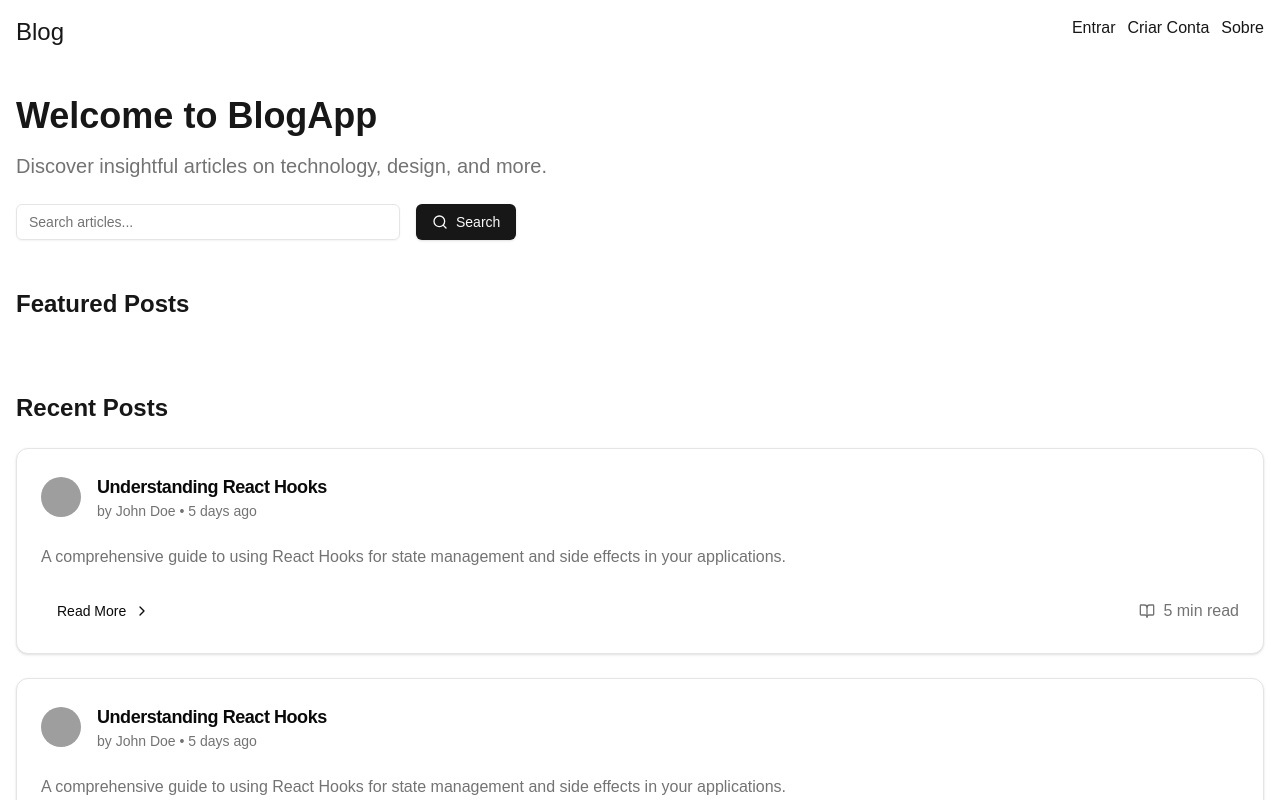
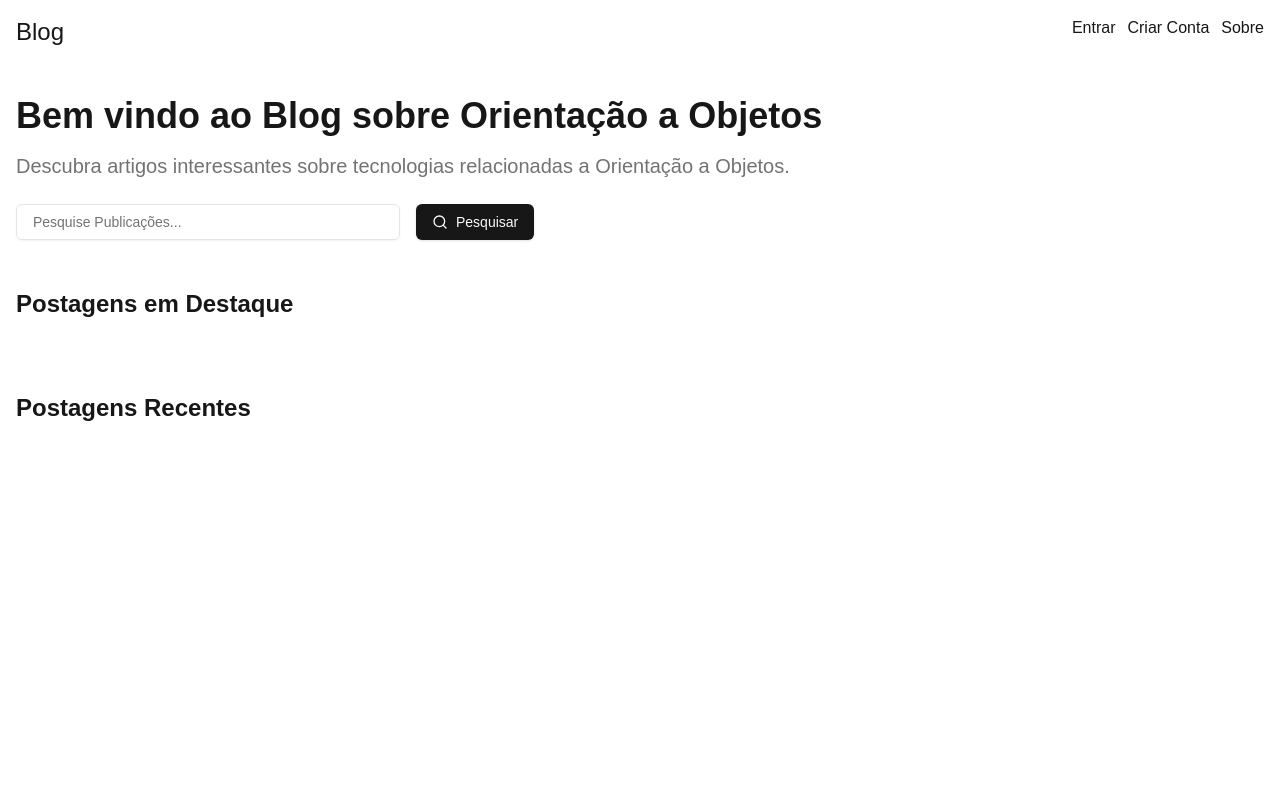
Before and after one commit to Gui-fga/blog_oo, a Next.js app: page / in a window 1280 px wide. Shown: the top 800 px of the page. Built offline with nearby package versions, Linux system fonts and the light colour scheme; grey boxes are pictures that could not be loaded.

Commit message:
estilizando a home pt-1

```diff
--- a/src/app/page.js
+++ b/src/app/page.js
@@ -1,10 +1,7 @@
 import Nav from "@/components/Nav";
-import Link from "next/link"
 import { Button } from "@/components/ui/button"
-import { Card, CardContent, CardFooter, CardHeader, CardTitle } from "@/components/ui/card"
 import { Input } from "@/components/ui/input"
-import { Avatar, AvatarFallback, AvatarImage } from "@/components/ui/avatar"
-import { BookOpen, ChevronRight, Search } from "lucide-react"
+import {Search} from "lucide-react"
 
 export default function Home() {
   return (
@@ -12,57 +9,26 @@ export default function Home() {
       <Nav/>
       <main className="container mx-auto px-4 py-8">
         <section className="mb-12">
-          <h1 className="text-4xl font-bold mb-4">Welcome to BlogApp</h1>
+          <h1 className="text-4xl font-bold mb-4">Bem vindo ao Blog sobre Orientação a Objetos</h1>
           <p className="text-xl text-muted-foreground mb-6">
-            Discover insightful articles on technology, design, and more.
+          Descubra artigos interessantes sobre tecnologias relacionadas a Orientação a Objetos.
           </p>
           <div className="flex space-x-4">
-            <Input placeholder="Search articles..." className="max-w-sm" />
+            <Input placeholder=" Pesquise Publicações..." className="max-w-sm" />
             <Button>
-              <Search className="mr-2 h-4 w-4" /> Search
+              <Search className="mr-2 h-4 w-4" /> Pesquisar
             </Button>
           </div>
         </section>
         <section className="mb-12">
-          <h2 className="text-2xl font-semibold mb-6">Featured Posts</h2>
+          <h2 className="text-2xl font-semibold mb-6">Postagens em Destaque</h2>
           <div className="grid md:grid-cols-2 gap-6">
           {/* parte dos cards */}
           </div>
         </section>
         <section>
-          <h2 className="text-2xl font-semibold mb-6">Recent Posts</h2>
-          <div className="space-y-6">
-            {[1, 2, 3].map((post) => (
-              <Card key={post}>
-                <CardHeader>
-                  <div className="flex items-center space-x-4">
-                    <Avatar>
-                      <AvatarImage src={`/placeholder-user.jpg`} alt="Author" />
-                      <AvatarFallback>AU</AvatarFallback>
-                    </Avatar>
-                    <div>
-                      <CardTitle className="text-lg">Understanding React Hooks</CardTitle>
-                      <p className="text-sm text-muted-foreground">by John Doe • 5 days ago</p>
-                    </div>
-                  </div>
-                </CardHeader>
-                <CardContent>
-                  <p className="text-muted-foreground">
-                    A comprehensive guide to using React Hooks for state management and side effects in your applications.
-                  </p>
-                </CardContent>
-                <CardFooter className="flex justify-between items-center">
-                  <Button variant="ghost">
-                    Read More <ChevronRight className="ml-2 h-4 w-4" />
-                  </Button>
-                  <div className="flex items-center text-muted-foreground">
-                    <BookOpen className="mr-2 h-4 w-4" />
-                    <span>5 min read</span>
-                  </div>
-                </CardFooter>
-              </Card>
-            ))}
-          </div>
+          <h2 className="text-2xl font-semibold mb-6">Postagens Recentes</h2>
+                    {/* parte dos recents cards */}
         </section>
       </main>
     </div>
--- a/src/components/cards.js
+++ b/src/components/cards.js
@@ -2,7 +2,7 @@ import { Card, CardContent, CardFooter, CardHeader, CardTitle } from "@/componen
 import { Button } from "@/components/ui/button"
 import { BookOpen, ChevronRight, Search } from "lucide-react"
 
-export default function Nav (){
+export default function Cards (){
     return(
         <div>
             <Card>
--- /dev/null
+++ b/src/components/recents_cards.js
@@ -0,0 +1,41 @@
+import { Card, CardContent, CardFooter, CardHeader, CardTitle } from "@/components/ui/card"
+import { Button } from "@/components/ui/button"
+import { BookOpen, ChevronRight, Search } from "lucide-react"
+import { Avatar, AvatarFallback, AvatarImage } from "@/components/ui/avatar"
+
+export default function Cards (){
+    return(
+        <div className="space-y-6">
+            {[1, 2, 3].map((post) => (
+              <Card key={post}>
+                <CardHeader>
+                  <div className="flex items-center space-x-4">
+                    <Avatar>
+                      <AvatarImage src={`/placeholder-user.jpg`} alt="Author" />
+                      <AvatarFallback>AU</AvatarFallback>
+                    </Avatar>
+                    <div>
+                      <CardTitle className="text-lg">Understanding React Hooks</CardTitle>
+                      <p className="text-sm text-muted-foreground">by John Doe • 5 days ago</p>
+                    </div>
+                  </div>
+                </CardHeader>
+                <CardContent>
+                  <p className="text-muted-foreground">
+                    A comprehensive guide to using React Hooks for state management and side effects in your applications.
+                  </p>
+                </CardContent>
+                <CardFooter className="flex justify-between items-center">
+                  <Button variant="ghost">
+                    Read More <ChevronRight className="ml-2 h-4 w-4" />
+                  </Button>
+                  <div className="flex items-center text-muted-foreground">
+                    <BookOpen className="mr-2 h-4 w-4" />
+                    <span>5 min read</span>
+                  </div>
+                </CardFooter>
+              </Card>
+            ))}
+          </div>
+        )
+    }
```
